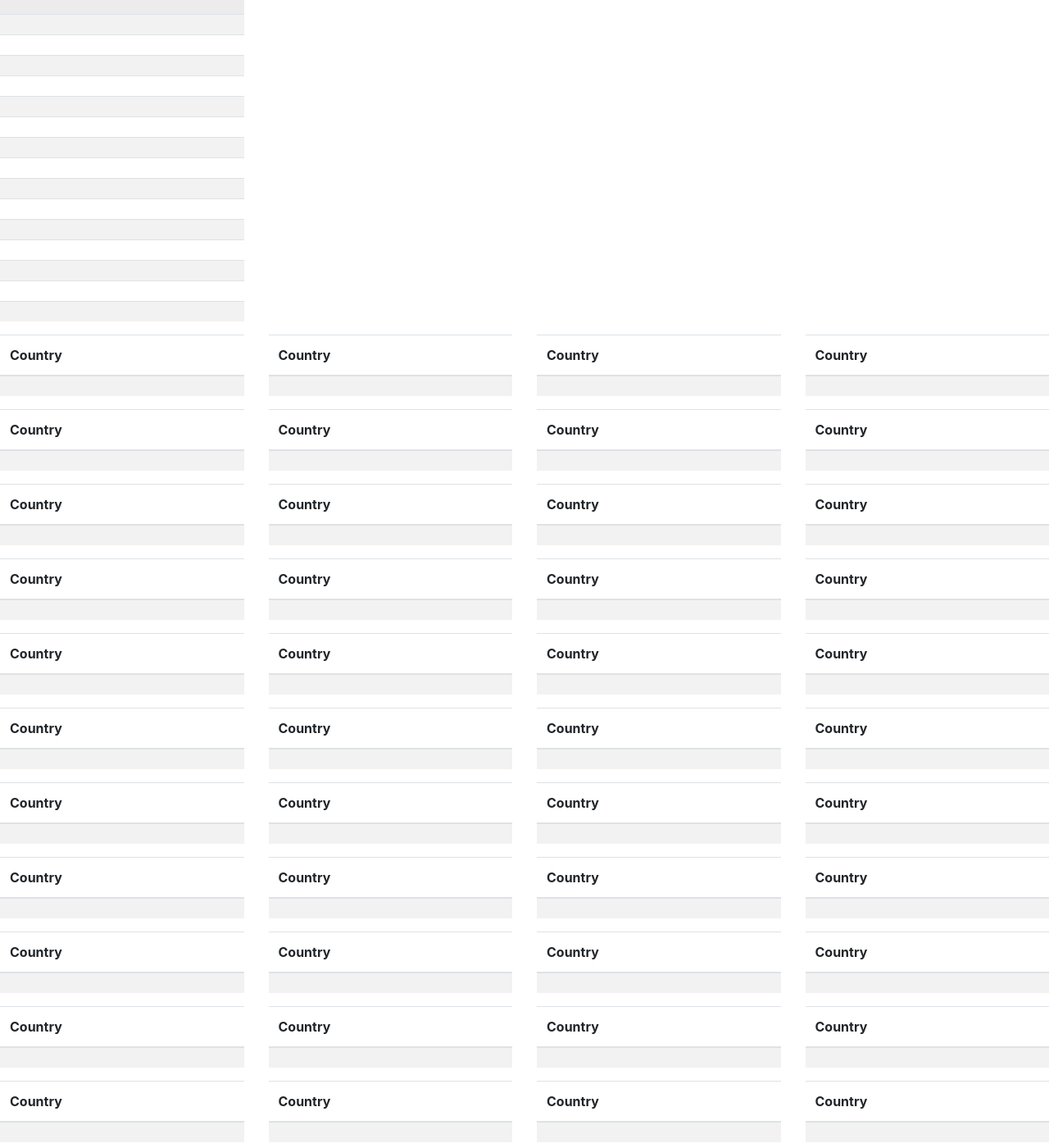
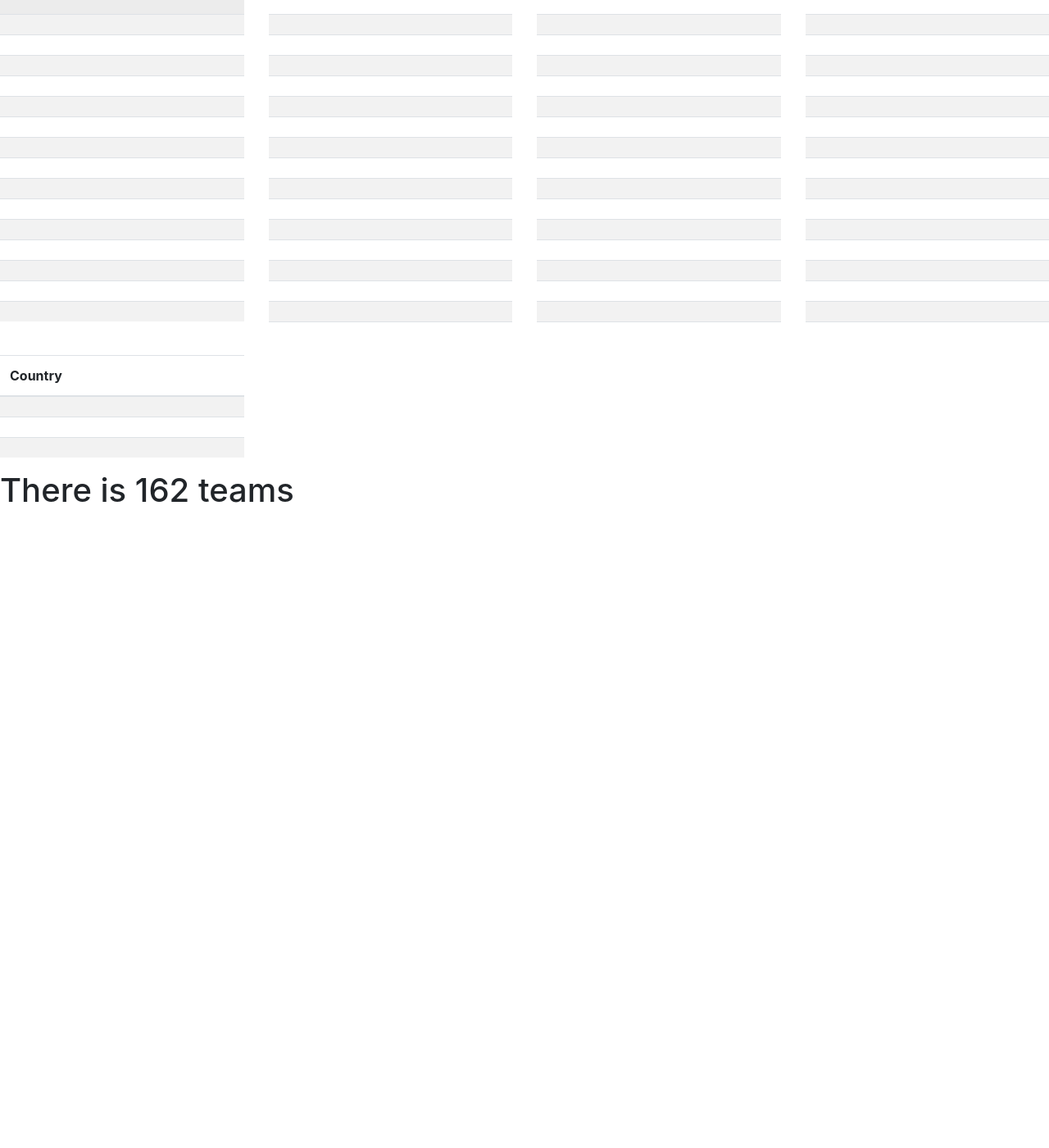
Before and after one commit to the-global-alliance/website, a Jekyll site: the page built from teams/2017.html, in a window 1280 px wide and 1400 px high, scrolled down 689 px. Shown: the whole window at 82% size. Built offline with Jekyll 4.4.1, drawn with Linux system fonts in a browser that asks for light colours; nearby versions of some CDN libraries; after the commit the page ends 1319 px from its top, so only the background shows below that; some of the changed text lies outside the part shown.

Commit message:
reset table index

```diff
--- a/_layouts/teamlist.html
+++ b/_layouts/teamlist.html
@@ -33,6 +33,7 @@ layout: default
 {% assign tableIndex = tableIndex | plus: 1 %}
 
 {% if tableIndex >= teamsPerTable %}
+  {% assign tableIndex = 0 %}
       </tbody>
         </table>
       </div>
```
